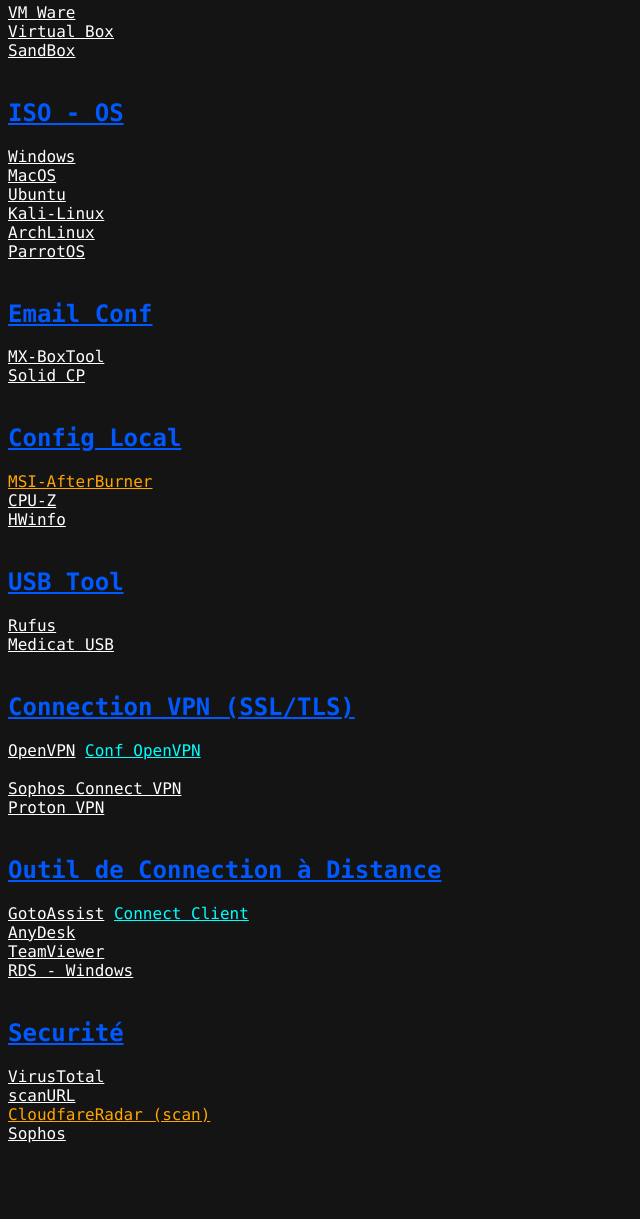
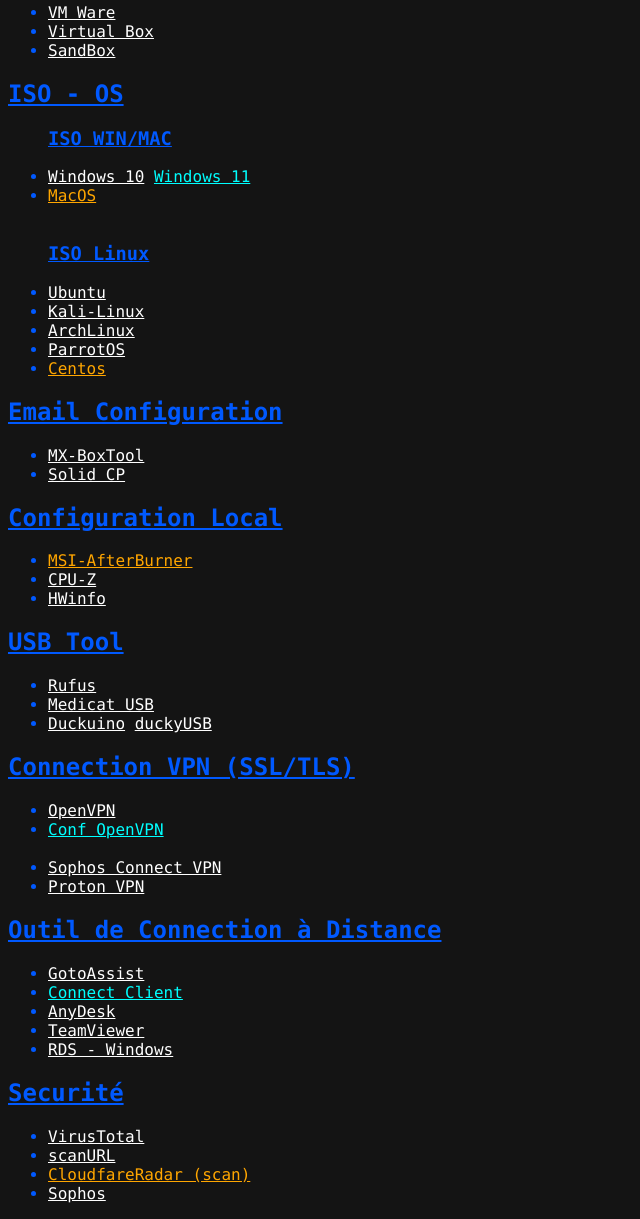
Before and after one commit to medhidev/portfolio, a plain HTML site: page index.html in a window 1280 px wide. Shown: the part 65-1284 px from the top of the page, without its empty margins (0-640 px from the left). Before the commit the page ends 1235 px from the top, so only its background shows below. Drawn offline with Linux system fonts and the light colour scheme.

Commit message:
remake all structure code

```diff
--- a/index.html
+++ b/index.html
@@ -18,79 +18,84 @@
         color: white
     }
 </style>
+
 <body>
-    <!-- Lien VM -->
+    <!-- Lien Machine Virtuelle -->
     <h2><u>Virtual Machine</u></h2>
+    <ul>
+        <li><a href="https://www.vmware.com/fr/products/workstation-player/workstation-player-evaluation.html#:~:text=Essayer%20Workstation%2017%20Player%20pour%20Windows" target="_blank">VM Ware</a></li>
+        <li><a href="https://www.virtualbox.org/wiki/Downloads#:~:text=VirtualBox%207.0.8%20platform%20packages" target="_blank">Virtual Box</a></li>
+        <li><a href="https://learn.microsoft.com/fr-fr/windows/security/application-security/application-isolation/windows-sandbox/windows-sandbox-overview" target="_blank" title="Accessible sur windows (local)">SandBox</a></li>
+    </ul>
+
+    <!-- Lien d'Image d'OS -->
+    <h2><u>ISO - OS</u></h2>
+    <ul>
+        <h3><u>ISO WIN/MAC</u></h3>
+        <li><a href="https://www.microsoft.com/fr-fr/software-download/windows10#34de222e-6944-44aa-8f45-8e96988880a4" target="_blank">Windows 10</a> <a href="https://www.microsoft.com/fr-fr/software-download/windows11" target="_blank" style="color: aqua">Windows 11</a></li>
+        <li><a href="https://www.malekal.com/telecharger-iso-macos-x/#Comment_telecharger_l8217ISO_de_MacOS_X:~:text=T%C3%A9l%C3%A9charger%20MacOS%2012%20Monterey" target="_blank" style="color: #ffa600;">MacOS</a></li><br>
+
+        <h3><u>ISO Linux</u></h3>
+        <li><a href="https://www.ubuntu-fr.org/download/" target="_blank">Ubuntu</a></li>
+        <li><a href="https://www.kali.org/get-kali/#kali-installer-images:~:text=Installation%20Documentation" target="_blank">Kali-Linux</a></li>
+        <li><a href="https://archlinux.org/download/" target="_blank">ArchLinux</a></li>
+        <li><a href="https://www.parrotsec.org/download/" target="_blank">ParrotOS</a></li>
+        <li><a href="https://www.centos.org/download/" target="_blank" style="color:rgb(255, 166, 0)"">Centos</a></li>
+    </ul>
+
+    <!-- Lien Verification Email -->
+    <h2><u>Email Configuration</u></h2>
+    <ul>
+        <li><a href="https://mxtoolbox.com/" target="_blank" title="NomDomaine et IP
+        tier d'un email">MX-BoxTool</a></li>
+        <li><a href="https://solidcp.com/downloads/" target="_blank" title="Gestion des emails (Agora)">Solid CP</a></li>
+    </ul>
+
+    <!-- Lien Configuration PC/Serveur -->
+    <h2><u>Configuration Local</u></h2>
     <div>
-        <a href="https://www.vmware.com/fr/products/workstation-player/workstation-player-evaluation.html#:~:text=Essayer%20Workstation%2017%20Player%20pour%20Windows" target="_blank">VM Ware</a><br>
-        <a href="https://www.virtualbox.org/wiki/Downloads#:~:text=VirtualBox%207.0.8%20platform%20packages" target="_blank">Virtual Box</a><br>
-        <a href="https://learn.microsoft.com/fr-fr/windows/security/application-security/application-isolation/windows-sandbox/windows-sandbox-overview" target="_blank" title="Accessible sur windows (local)">SandBox</a>
-    </div><br>
+    <ul>
+        <li><a href="https://www.msi.com/Landing/afterburner/graphics-cards" target="_blank" title="conf ventilateur" style="color: rgb(255, 166, 0);">MSI-AfterBurner</a></li>
+        <li><a href="https://www.cpuid.com/softwares/cpu-z.html#:~:text=REGISTER%20NOW-,CLASSIC%20VERSIONS,-VERSION%202.06%20FOR" target="_blank" title="composant PC">CPU-Z</a></li>
+        <li><a href="https://www.hwinfo.com/download/" target="_blank" title="T°C Composant">HWinfo</a></li>
+    </ul>
 
-    <!-- Lien ISO -->
-    <h2><u>ISO - OS</u></h2>
-    <div>
-        <a href="#" target="_blank">Windows</a><br>
-        <a href="#" target="_blank">MacOS</a><br>
-
-        <a href="#" target="_blank">Ubuntu</a><br>
-        <a href="#" target="_blank">Kali-Linux</a><br>
-        <a href="#" target="_blank">ArchLinux</a><br>
-        <a href="#" target="_blank">ParrotOS</a><br>
-
-    </div><br>
-
-    <!-- Lien  Email Conf -->
-    <h2><u>Email Conf</u></h2>
-    <div>
-        <a href="https://mxtoolbox.com/" target="_blank" title="NomDomaine et IP
-        tier d'un email">MX-BoxTool</a><br>
-        <a href="https://solidcp.com/downloads/" target="_blank" title="Gestion des emails (Agora)">Solid CP</a><br>
-
-    </div><br>
-
-    <!-- Lien Configuration Local -->
-    <h2><u>Config Local</u></h2>
-    <div>
-        <a href="https://www.msi.com/Landing/afterburner/graphics-cards" target="_blank" title="conf ventilateur" style="color: rgb(255, 166, 0);">MSI-AfterBurner</a><br>
-        <a href="https://www.cpuid.com/softwares/cpu-z.html#:~:text=REGISTER%20NOW-,CLASSIC%20VERSIONS,-VERSION%202.06%20FOR" target="_blank" title="composant PC">CPU-Z</a><br>
-        <a href="https://www.hwinfo.com/download/" target="_blank" title="T°C Composant">HWinfo</a>
-    </div><br>
-
-    <!-- Lien  Outil pour USB -->
+    <!-- Outil pour USB -->
     <h2><u>USB Tool</u></h2>
-    <div>
-        <a href="https://rufus.ie/fr/#:~:text=page.%20(1)-,T%C3%A9l%C3%A9chargement,-Derni%C3%A8res%20versions%20%3A" target="_blank" title="boot une USB">Rufus</a><br>
-        <a href="https://medicatusb.com/installer/" target="_blank" title="crack un mdp session">Medicat USB</a><br>
-    </div><br>
+    <ul>
+        <li><a href="https://rufus.ie/fr/#:~:text=page.%20(1)-,T%C3%A9l%C3%A9chargement,-Derni%C3%A8res%20versions%20%3A" target="_blank" title="boot une USB">Rufus</a></li>
+        <li><a href="https://medicatusb.com/installer/" target="_blank" title="crack un mdp session">Medicat USB</a></li>
+        <li><a href="https://d4n5h.github.io/Duckuino/" target="_blank">Duckuino</a> <a href="https://duckyusb.ddns.net/" title="mon site en cour ...">duckyUSB</a></li>
+    </ul>
 
 <!-- Lien VPN -->
     <h2><u>Connection VPN (SSL/TLS)</u></h2>
-    <div>
-        <a href="https://openvpn.net/community-downloads/#:~:text=Windows%2064%2Dbit%20MSI%20installer" target="_blank">OpenVPN</a>
-        <a href="https://openvpn.net/community-resources/how-to/" target="_blank" style="color: aqua;">Conf OpenVPN</a><br><br>
+    <ul>
+        <li><a href="https://openvpn.net/community-downloads/#:~:text=Windows%2064%2Dbit%20MSI%20installer" target="_blank">OpenVPN</a></li>
+        <li><a href="https://openvpn.net/community-resources/how-to/" target="_blank" style="color: aqua;">Conf OpenVPN</a></li><br>
 
-        <a href="https://docs.sophos.com/nsg/sophos-connect/help/fr-fr/nsg/scon/concepts/InstallSophosConnect.html" target="_blank">Sophos Connect VPN</a><br>
-        <a href="#" target="_blank">Proton VPN</a><br>
-    </div><br>
+        <li><a href="https://docs.sophos.com/nsg/sophos-connect/help/fr-fr/nsg/scon/concepts/InstallSophosConnect.html" target="_blank">Sophos Connect VPN</a></li>
+        <li><a href="https://protonvpn.com/fr/download#:~:text=T%C3%A9l%C3%A9charger%20Proton%20VPN" target="_blank">Proton VPN</a></li>
+    </ul>
 
-    <!-- Lien  -->
+
+    <!-- Lien Outil de connection à distance  -->
     <h2><u>Outil de Connection à Distance</u></h2>
-    <div>
-        <a href="https://authentication.logmeininc.com/login?service=https%3A%2F%2Fauthentication.logmeininc.com%2Foauth%2Fapprove%3Fclient_id%3Dabe4899d-3d2a-4341-9ccd-a7f2fb378c56%26response_type%3Dcode%26redirect_uri%3Dhttps%253A%252F%252Fconsole.gotoassist.com%253A443%252FOauth%252FOauthRedirect%26minLoa%3D2%26login_theme%3Dra&minLoa=2&theme=ra" target="_blank">GotoAssist</a>
-        <a href="https://fastsupport.gotoassist.com/" target="_blank" style="color: aqua;">Connect Client</a><br>
-        <a href="https://anydesk.com/fr" target="_blank">AnyDesk</a><br>
-        <a href="https://www.teamviewer.com/fr/download/windows/" target="_blank">TeamViewer</a><br>
-        <a href="https://learn.microsoft.com/fr-fr/windows-server/remote/remote-desktop-services/welcome-to-rds" target="_blank" title="Procédure d'utilisation">RDS - Windows</a>
-    </div><br>
+    <ul>
+        <li><a href="https://authentication.logmeininc.com/login?service=https%3A%2F%2Fauthentication.logmeininc.com%2Foauth%2Fapprove%3Fclient_id%3Dabe4899d-3d2a-4341-9ccd-a7f2fb378c56%26response_type%3Dcode%26redirect_uri%3Dhttps%253A%252F%252Fconsole.gotoassist.com%253A443%252FOauth%252FOauthRedirect%26minLoa%3D2%26login_theme%3Dra&minLoa=2&theme=ra" target="_blank">GotoAssist</a></li>
+        <li><a href="https://fastsupport.gotoassist.com/" target="_blank" style="color: aqua;">Connect Client</a></li>
+        <li><a href="https://anydesk.com/fr" target="_blank">AnyDesk</a></li>
+        <li><a href="https://www.teamviewer.com/fr/download/windows/" target="_blank">TeamViewer</a></li>
+        <li><a href="https://learn.microsoft.com/fr-fr/windows-server/remote/remote-desktop-services/welcome-to-rds" target="_blank" title="Procédure d'utilisation">RDS - Windows</a></li>
+    </ul>
 
-    <!-- Lien  -->
+    <!-- Lien Outil de Sécurité -->
     <h2><u>Securité</u></h2>
-    <div>
-        <a href="https://www.virustotal.com/gui/home/upload" target="_blank" title="detection de virus sur un fichier (online)">VirusTotal</a><br>
-        <a href="https://urlscan.io/" target="_blank" title="verifie si le link est scam">scanURL</a><br>
-        <a href="https://radar.cloudflare.com/scan" target="_blank" title="verifie si le link est scam" style="color: rgb(255, 166, 0);">CloudfareRadar (scan)</a><br>
-        <a href="https://www.sophos.com/fr-fr/products/next-gen-firewall/how-to-buy" target="_blank" title="gestion firewall">Sophos</a><br>
-    </div><br>
+    <ul>
+        <li><a href="https://www.virustotal.com/gui/home/upload" target="_blank" title="detection de virus sur un fichier (online)">VirusTotal</a></li>
+        <li><a href="https://urlscan.io/" target="_blank" title="verifie si le link est scam">scanURL</a></li>
+        <li><a href="https://radar.cloudflare.com/scan" target="_blank" title="verifie si le link est scam" style="color: #ffa600;">CloudfareRadar (scan)</a></li>
+        <li><a href="https://www.sophos.com/fr-fr/products/next-gen-firewall/how-to-buy" target="_blank" title="gestion firewall">Sophos</a></li>
+    </ul>
 </body>
 </html>
```
